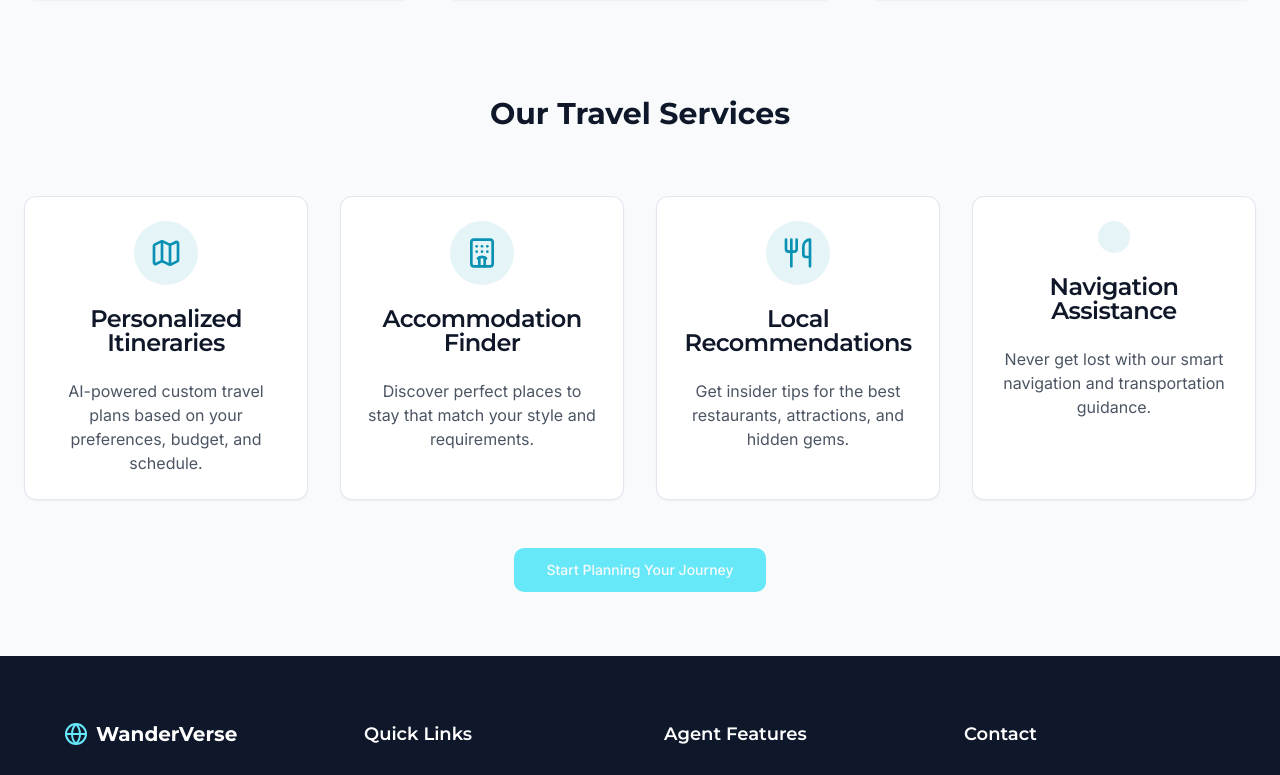
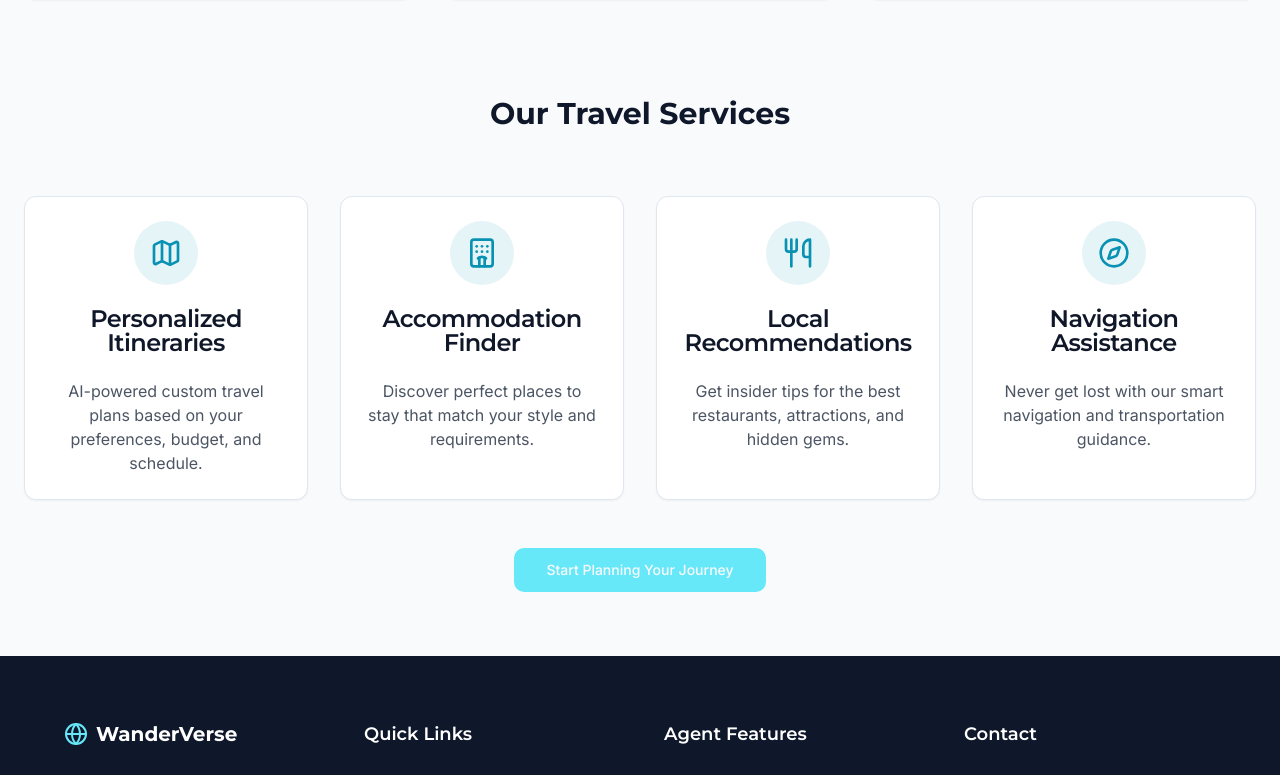
Before and after one commit to Jayjeet1013/wander-verse-assistant, a React (Vite) app: page /destinations in a window 1280 px wide. Shown: the part 1518-2293 px from the top of the page. Built offline with nearby package versions, Linux system fonts and the light colour scheme.

Commit message:
Fix: Resolve duplicate import
The Destinations page was importing Navigation from both lucide-react and a local component, causing a conflict. This commit resolves the issue by renaming the lucide-react import.

```diff
--- a/src/pages/Destinations.tsx
+++ b/src/pages/Destinations.tsx
@@ -1,6 +1,5 @@
-
 import { useState, useEffect } from "react";
-import { Search, Map, Hotel, Utensils, Navigation, Globe } from "lucide-react";
+import { Search, Map, Hotel, Utensils, Compass as NavigationIcon, Globe } from "lucide-react";
 import { Button } from "@/components/ui/button";
 import { Input } from "@/components/ui/input";
 import { Card, CardContent, CardDescription, CardFooter, CardHeader, CardTitle } from "@/components/ui/card";
@@ -76,7 +75,6 @@ const Destinations = () => {
   useEffect(() => {
     let results = DESTINATIONS;
 
-    // Filter by search query
     if (searchQuery) {
       results = results.filter(dest =>
         dest.name.toLowerCase().includes(searchQuery.toLowerCase()) ||
@@ -86,7 +84,6 @@ const Destinations = () => {
       );
     }
 
-    // Filter by tab category
     if (activeTab !== "all") {
       results = results.filter(dest =>
         dest.tags.some(tag => tag.toLowerCase() === activeTab.toLowerCase())
@@ -101,7 +98,6 @@ const Destinations = () => {
       <Navigation />
 
       <main className="flex-grow pt-20">
-        {/* Hero section */}
         <div className="bg-travel-primary/10 py-16">
           <div className="max-w-7xl mx-auto px-6 text-center">
             <h1 className="text-4xl md:text-5xl font-bold text-travel-dark mb-4">Explore Destinations</h1>
@@ -122,7 +118,6 @@ const Destinations = () => {
           </div>
         </div>
 
-        {/* Filter tabs */}
         <div className="max-w-7xl mx-auto px-6 py-8">
           <Tabs defaultValue="all" className="w-full" onValueChange={setActiveTab}>
             <TabsList className="grid grid-cols-4 md:grid-cols-7 mb-8">
@@ -137,7 +132,6 @@ const Destinations = () => {
           </Tabs>
         </div>
 
-        {/* Destinations grid */}
         <div className="max-w-7xl mx-auto px-6 py-8">
           {filteredDestinations.length > 0 ? (
             <div className="grid grid-cols-1 md:grid-cols-2 lg:grid-cols-3 gap-8">
@@ -198,7 +192,6 @@ const Destinations = () => {
           )}
         </div>
 
-        {/* Travel Services */}
         <div className="bg-gray-50 py-16">
           <div className="max-w-7xl mx-auto px-6">
             <h2 className="text-3xl font-bold text-travel-dark text-center mb-16">Our Travel Services</h2>
@@ -243,7 +236,7 @@ const Destinations = () => {
               <Card className="bg-white">
                 <CardHeader className="text-center">
                   <div className="mx-auto bg-travel-primary/10 p-4 rounded-full mb-4">
-                    <Navigation className="h-8 w-8 text-travel-primary" />
+                    <NavigationIcon className="h-8 w-8 text-travel-primary" />
                   </div>
                   <CardTitle>Navigation Assistance</CardTitle>
                 </CardHeader>
```
